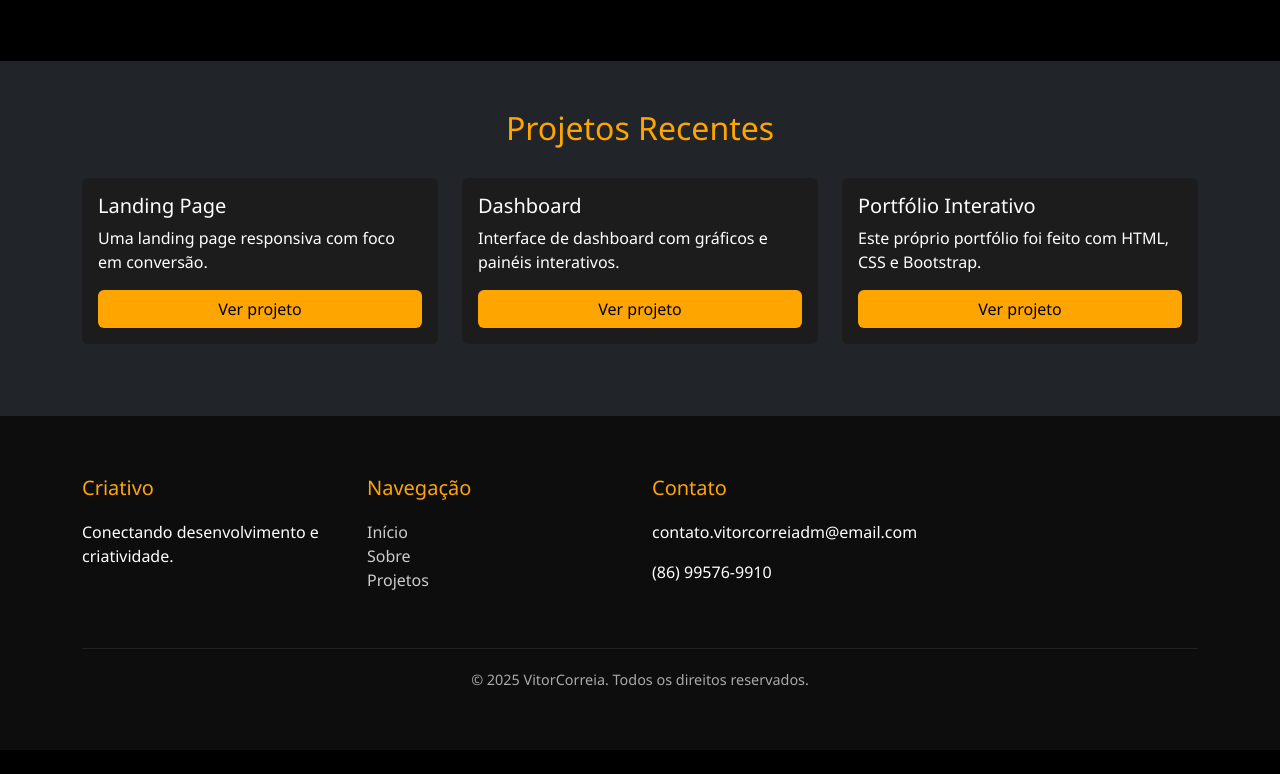
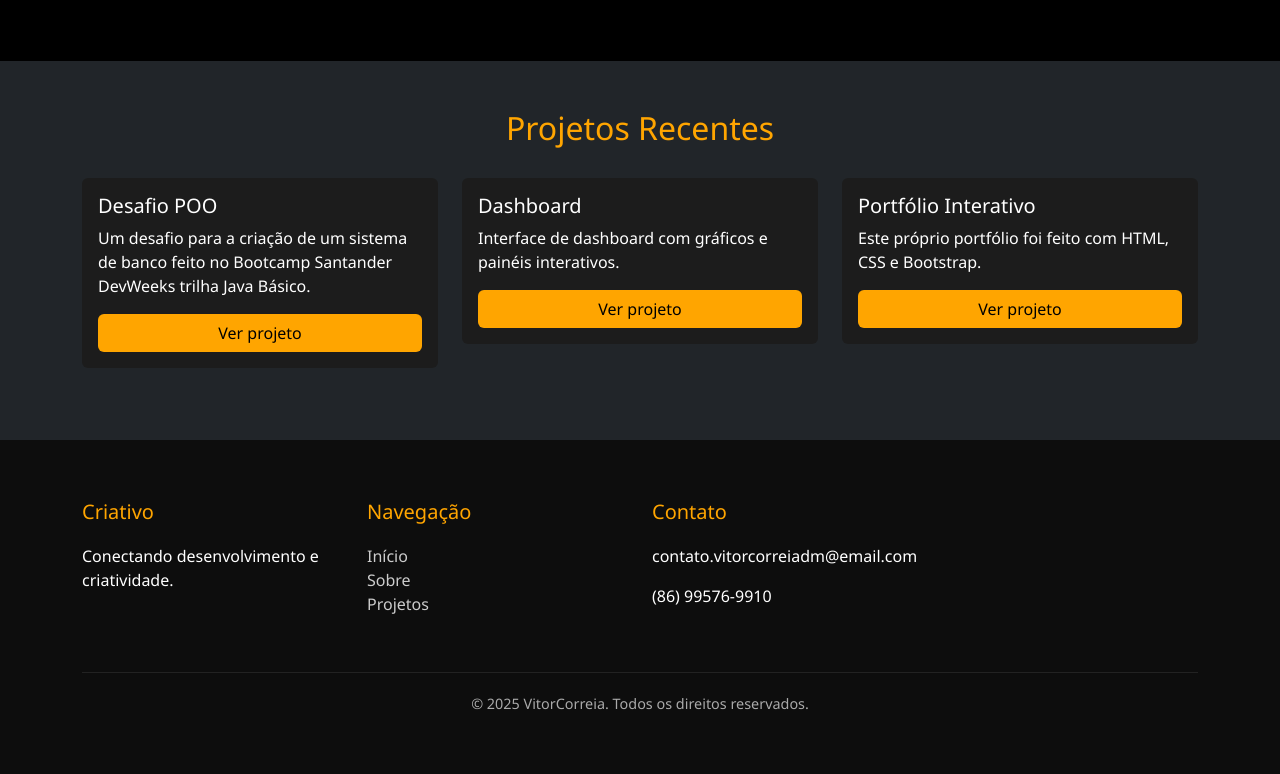
Before and after one commit to dev-morpheus/meu-portifolio, a plain HTML site: page index.html in a window 1280 px wide. Shown: the part 979-1753 px from the top of the page. Before the commit the page ends 1729 px from the top, so only its background shows below. Drawn offline with nearby package versions, Linux system fonts and the light colour scheme.

Commit message:
Atualizando os projetos

```diff
--- a/index.html
+++ b/index.html
@@ -128,9 +128,9 @@
       <div class="row">
         <div class="col-md-4 mb-4">
           <div class="card p-3">
-            <h5 class="card-title">Landing Page</h5>
-            <p class="card-text">Uma landing page responsiva com foco em conversão.</p>
-            <a href="#" class="btn btn-laranja">Ver projeto</a>
+            <h5 class="card-title">Desafio POO</h5>
+            <p class="card-text">Um desafio para a criação de um sistema de banco feito no Bootcamp Santander DevWeeks trilha Java Básico.</p>
+            <a href="https://github.com/dev-morpheus/desafio-banco-poo.git" class="btn btn-laranja">Ver projeto</a>
           </div>
         </div>
         <div class="col-md-4 mb-4">
@@ -144,7 +144,7 @@
           <div class="card p-3">
             <h5 class="card-title">Portfólio Interativo</h5>
             <p class="card-text">Este próprio portfólio foi feito com HTML, CSS e Bootstrap.</p>
-            <a href="#" class="btn btn-laranja">Ver projeto</a>
+            <a href="https://github.com/dev-morpheus/meu-portifolio.git" class="btn btn-laranja">Ver projeto</a>
           </div>
         </div>
       </div>
```
